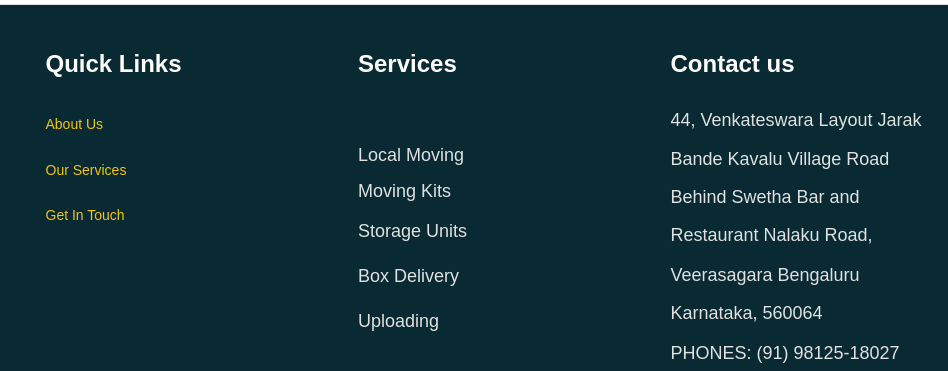
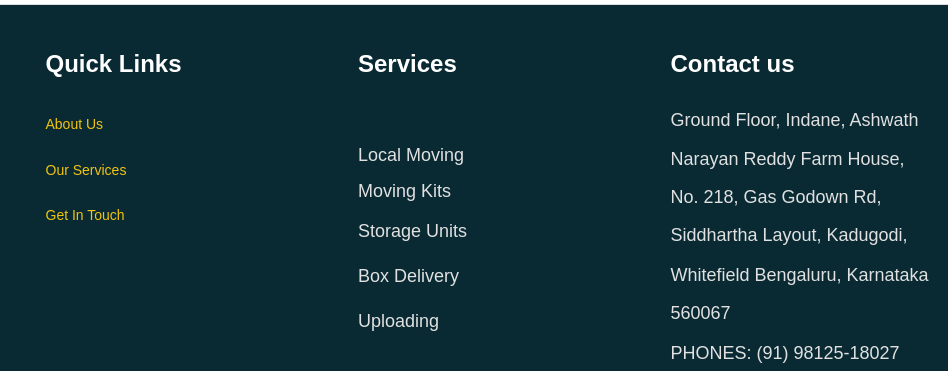
Before and after one commit to rk059/index, a plain HTML site: page about-us.html in a window 1280 px wide. Shown: the part 2393-2764 px from the top of the page, 332-1280 px from the left. Drawn offline with nearby package versions, Linux system fonts and the light colour scheme; a script that the page names is missing.

Commit message:
address updated

```diff
--- a/about-us.html
+++ b/about-us.html
@@ -548,14 +548,13 @@
                                 </p>
                                 <p
                                     style="margin:20px 0px 0px 0px;line-height:2.21em;font-family:'Poppins','Arial';color:rgba(51,51,51,1);">
-                                    <span style="font-size:1.071em;color:rgba(225,225,225,1);"> 44, Venkateswara Layout
-                                        Jarak Bande Kavalu Village Road Behind Swetha Bar and Restaurant Nalaku
-                                        Road,</span>
+                                    <span style="font-size:1.071em;color:rgba(225,225,225,1);">
+                                        Ground Floor, Indane, Ashwath Narayan Reddy Farm House, No. 218, Gas Godown Rd, Siddhartha Layout, Kadugodi,
+                                    </span>
                                 </p>
                                 <p
                                     style="margin:2px 0px 0px 0px;line-height:2.21em;font-family:'Poppins','Arial';color:rgba(51,51,51,1);">
-                                    <span style="font-size:1.071em;color:rgba(225,225,225,1);">Veerasagara Bengaluru
-                                        Karnataka, 560064</span>
+                                    <span style="font-size:1.071em;color:rgba(225,225,225,1);">Whitefield Bengaluru, Karnataka 560067</span>
                                 </p>
                                 <p
                                     style="margin:2px 0px 0px 0px;line-height:2.21em;font-family:'Poppins','Arial';color:rgba(51,51,51,1);">
```
Also changed, not shown: contact.html (+4 -5 lines), index.html (+4 -5 lines), services.html (+4 -5 lines).
